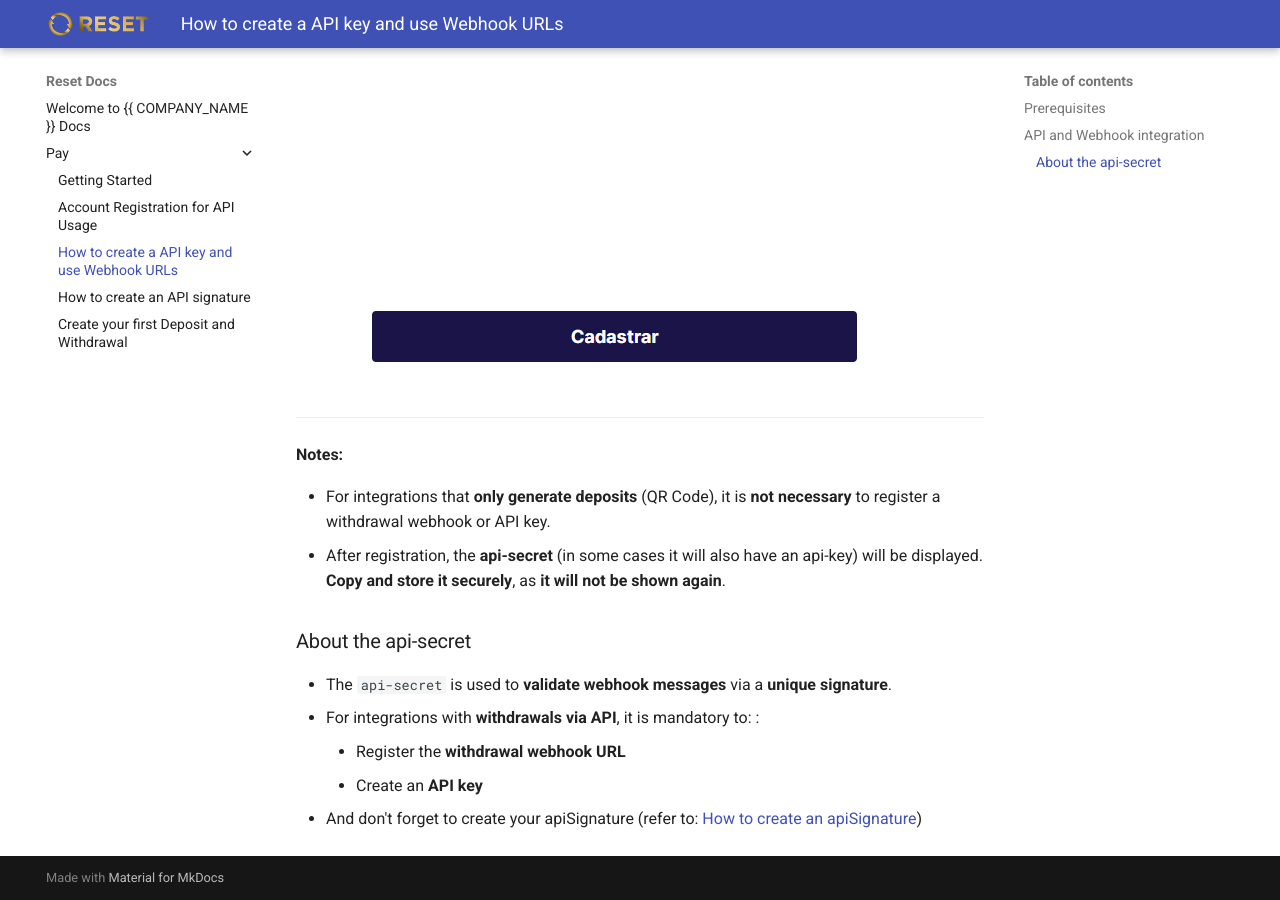
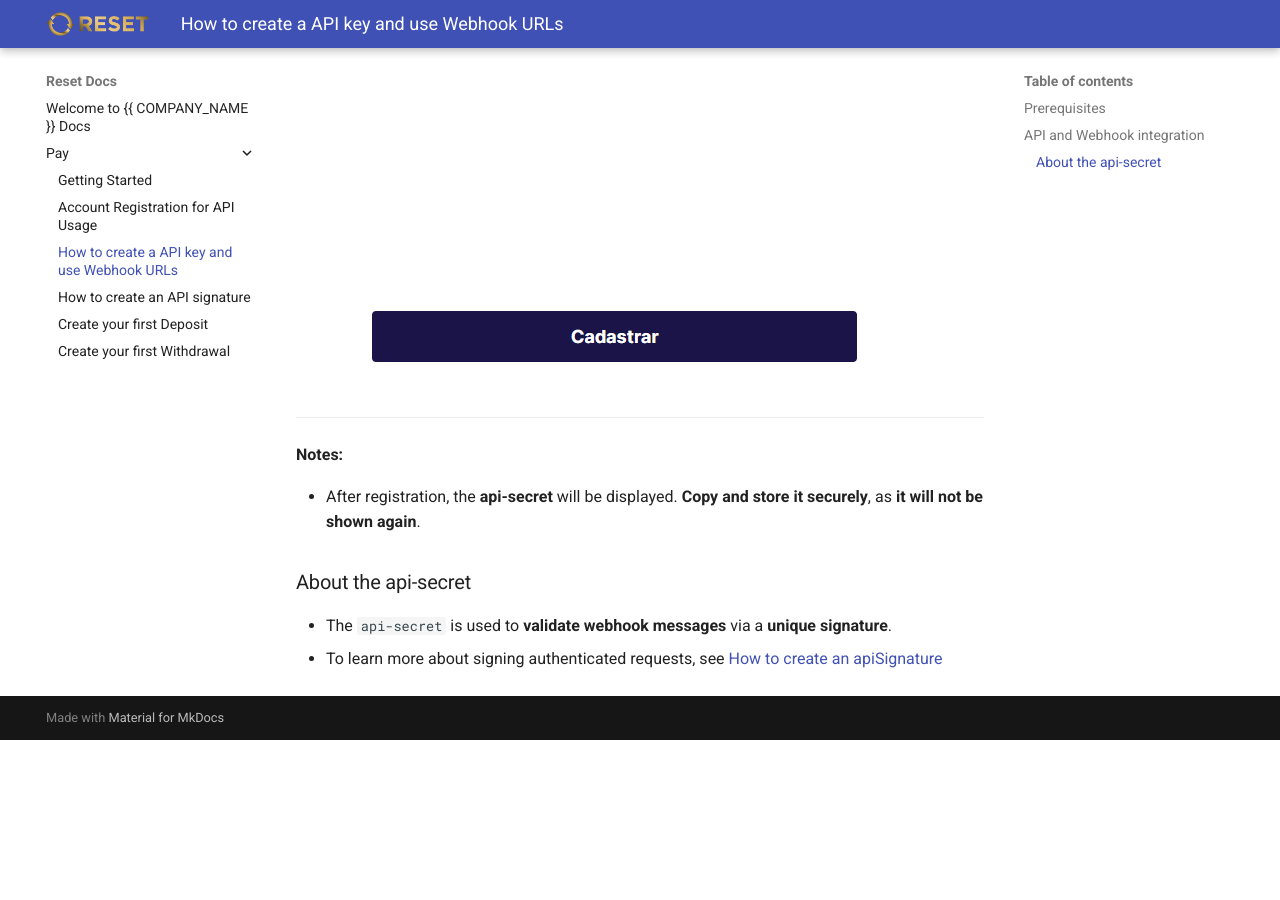
Before and after one commit to reset-bank/docs, an MkDocs documentation site: the page built from docs/Pay/apiIntegration.md, in a window 1280 px wide and 900 px high, scrolled down 1573 px. Built offline with MkDocs 1.6.1 and Material for MkDocs 9.7.7, drawn with Linux system fonts in a browser that asks for light colours; after the commit the page ends 2313 px from its top, so only the background shows below that.

Commit message:
[DOCS #4] Split Deposit and Withdrawal creation, change api-secret text (#6)
Signed-off-by: Lucas <contact@lbgracioso.net>

```diff
--- a/docs/Pay/apiIntegration.md
+++ b/docs/Pay/apiIntegration.md
@@ -22,17 +22,11 @@
 
 **Notes:**
 
-- For integrations that **only generate deposits** (QR Code), it is **not necessary** to register a withdrawal webhook or API key.
-- After registration, the **api-secret** (in some cases it will also have an api-key) will be displayed.
-**Copy and store it securely**, as **it will not be shown again**.
+- After registration, the **api-secret** will be displayed. **Copy and store it securely**, as **it will not be shown again**.
 
 ### About the api-secret
 - The `api-secret` is used to **validate webhook messages** via a **unique signature**.
-- For integrations with **withdrawals via API**, it is mandatory to:
-:
-     - Register the **withdrawal webhook URL**
-     - Create an **API key**
-- And don't forget to create your apiSignature (refer to: [How to create an apiSignature](apiSignature.md))
+- To learn more about signing authenticated requests, see [How to create an apiSignature](apiSignature.md)
 
 [image1]: /docs/images/Pay/configs-user-integration/1-menu-integracao.png
 [image2]: /docs/images/Pay/configs-user-integration/2-integracao-cadastrar.png
```
Also changed, not shown: docs/Pay/aGettingStarted.md (+2 -1 lines), docs/Pay/createFirstDeposit.md (added, +26 -0 lines), docs/Pay/createFirstDepositWithdrawal.md (deleted, +0 -37 lines), docs/Pay/createFirstWithdrawal.md (added, +28 -0 lines).
